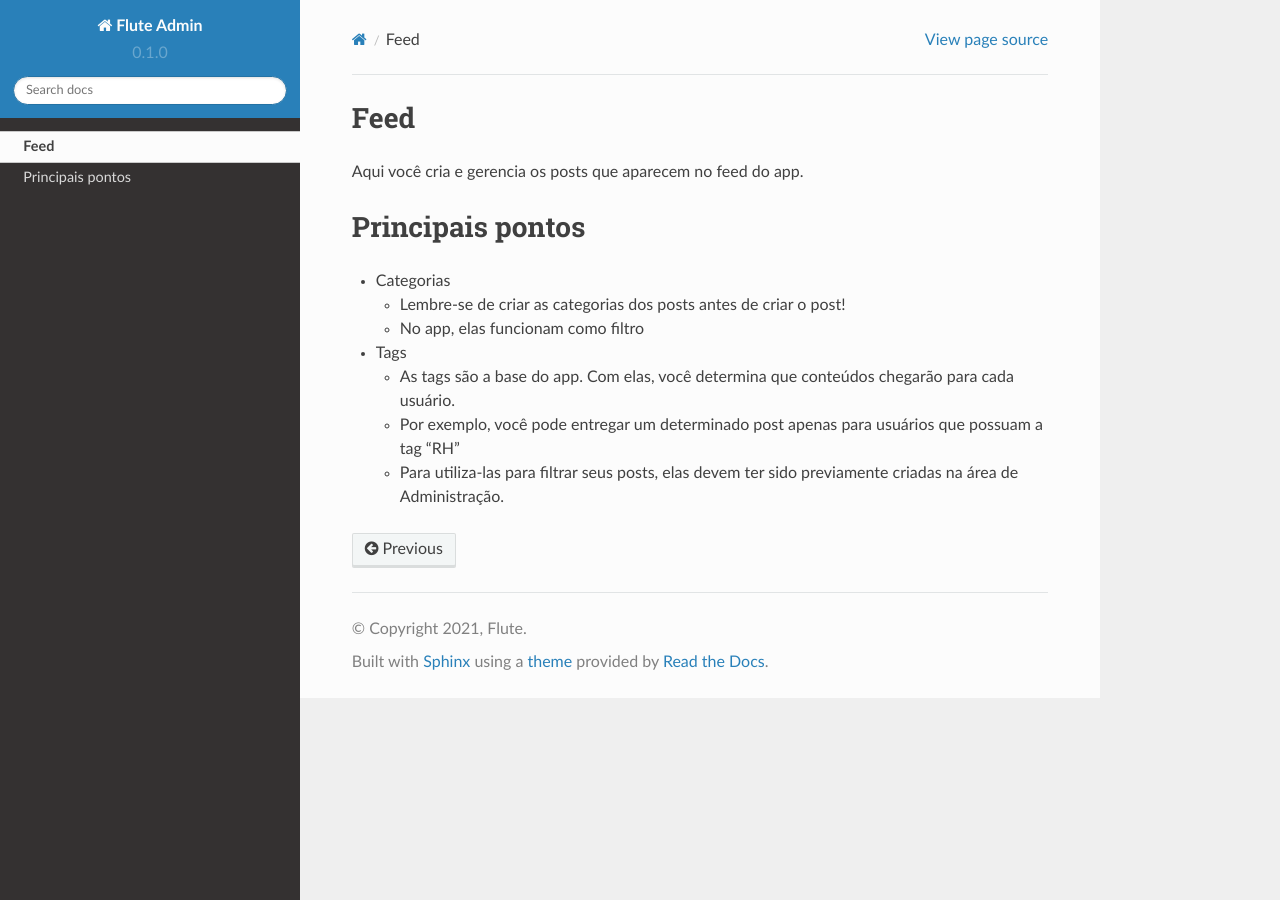
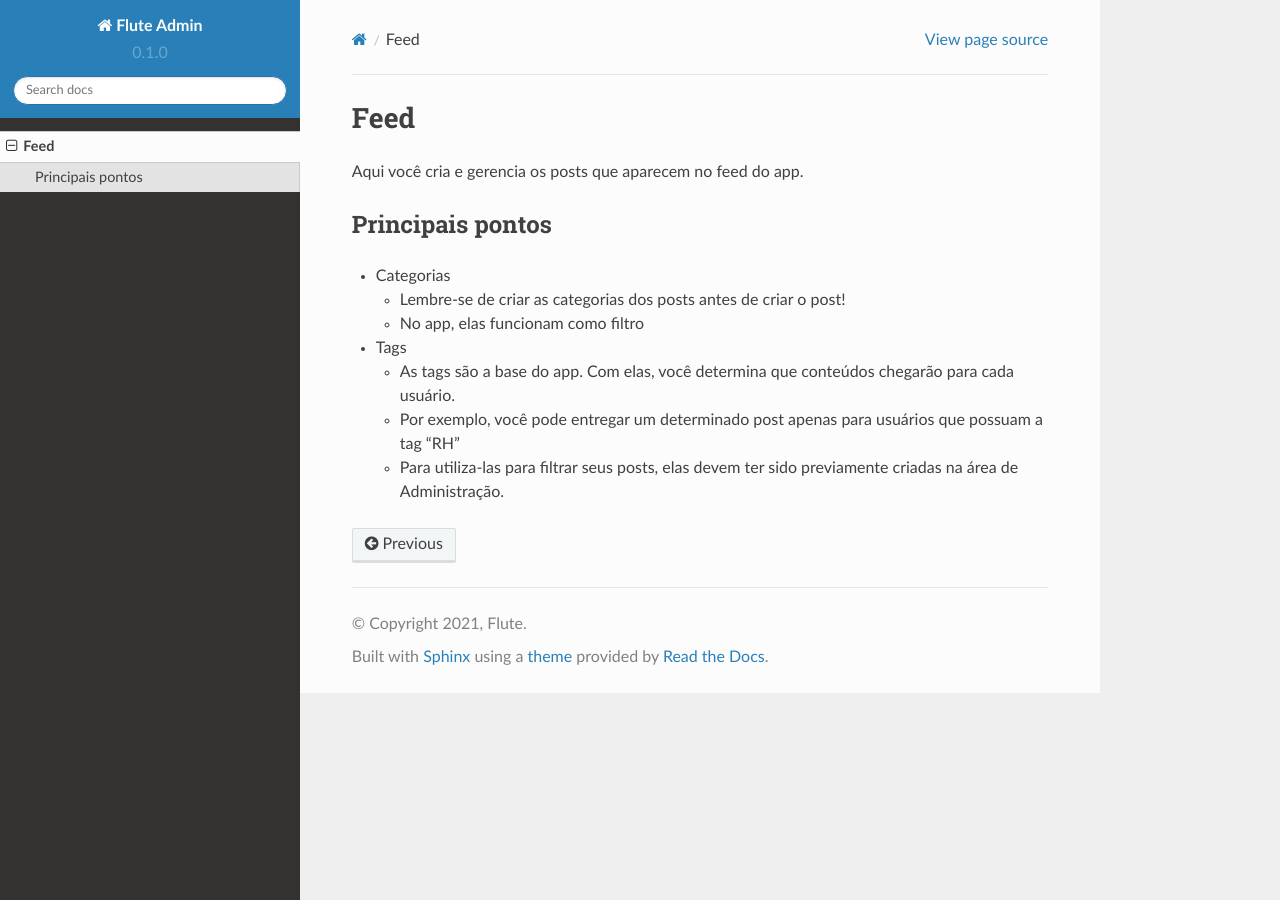
Before and after one commit to laisgarc/fluteadmin, a Sphinx documentation site: the page built from docs/source/feed.md, in a window 1280 px wide. Built offline with Sphinx 7.4.7 and the Read the Docs theme 2.0.0, drawn with Linux system fonts in a browser that asks for light colours.

```diff
--- a/docs/source/feed.md
+++ b/docs/source/feed.md
@@ -2,7 +2,7 @@
 
 Aqui você cria e gerencia os posts que aparecem no feed do app.
 
-# Principais pontos
+## Principais pontos
 - Categorias
   - Lembre-se de criar as categorias dos posts antes de criar o post!
   - No app, elas funcionam como filtro
```
